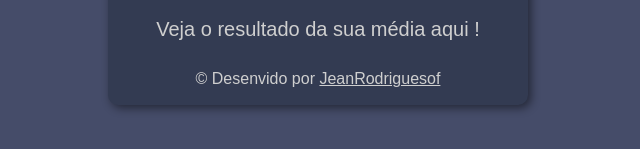
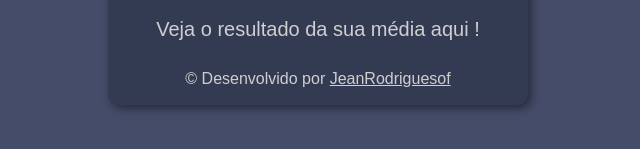
Before and after one commit to jeanrodriguesof/Meus-Projetos, a plain HTML site: page Média_escolar/html/index.html in a window 1280 px wide. Shown: the part 505-654 px from the top of the page, 322-962 px from the left. Drawn offline with Linux system fonts and the light colour scheme.

Commit message:
reparo media escolar

```diff
--- a/Média_escolar/html/index.html
+++ b/Média_escolar/html/index.html
@@ -34,7 +34,7 @@
                  Veja o resultado da sua média aqui !
               </div>
 
-              <p id="footer">&copy; Desenvido por <a href="https://github.com/jeanrodriguesof" target="_blank">JeanRodriguesof</a></p>
+              <p id="footer">&copy; Desenvolvido por <a href="https://github.com/jeanrodriguesof" target="_blank">JeanRodriguesof</a></p>
             </div>
       </div>
 
```
